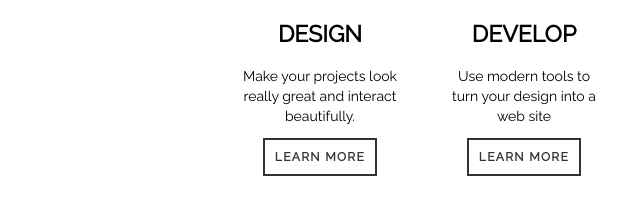
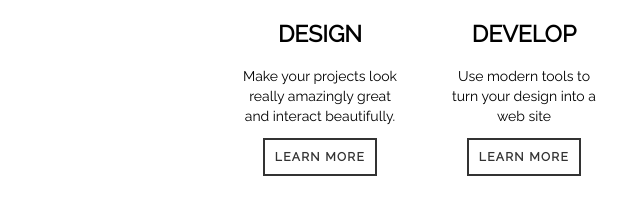
Before and after one commit to Smokey5/Broadway, a plain HTML site: page index.html in a window 1280 px wide. Shown: the part 930-1144 px from the top of the page, 116-756 px from the left. Drawn offline with Linux system fonts and the light colour scheme.

Commit message:
feature 1 added

```diff
--- a/index.html
+++ b/index.html
@@ -31,7 +31,7 @@
         <div class="col">
           <img src="https://content.codecademy.com/projects/broadway/design.svg">
           <h2>Design</h2>
-          <p>Make your projects look really great and interact beautifully.</p>
+          <p>Make your projects look really amazingly great and interact beautifully.</p>
           <a href="#"> Learn More</a><br>
         </div>
 
```
